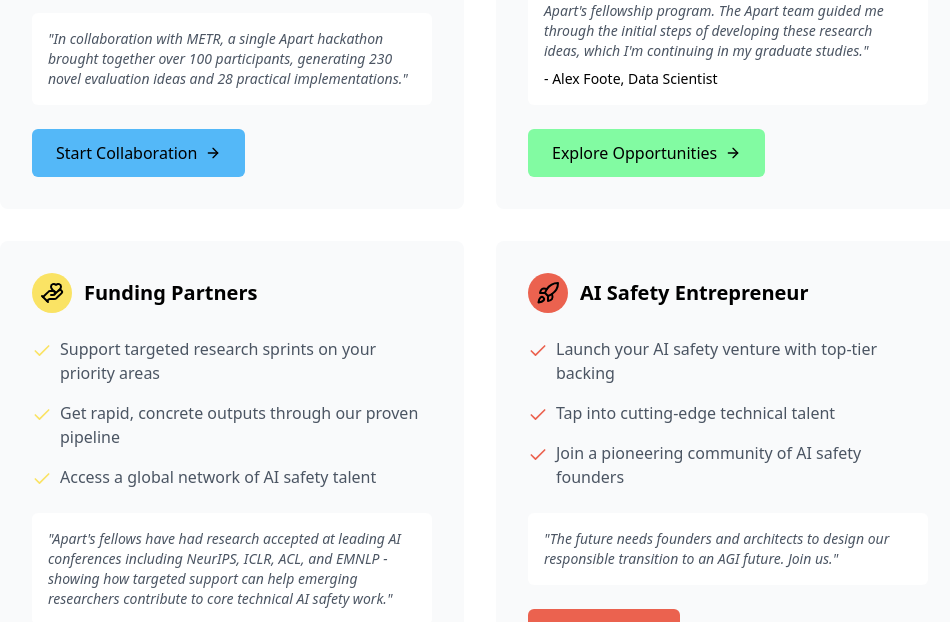
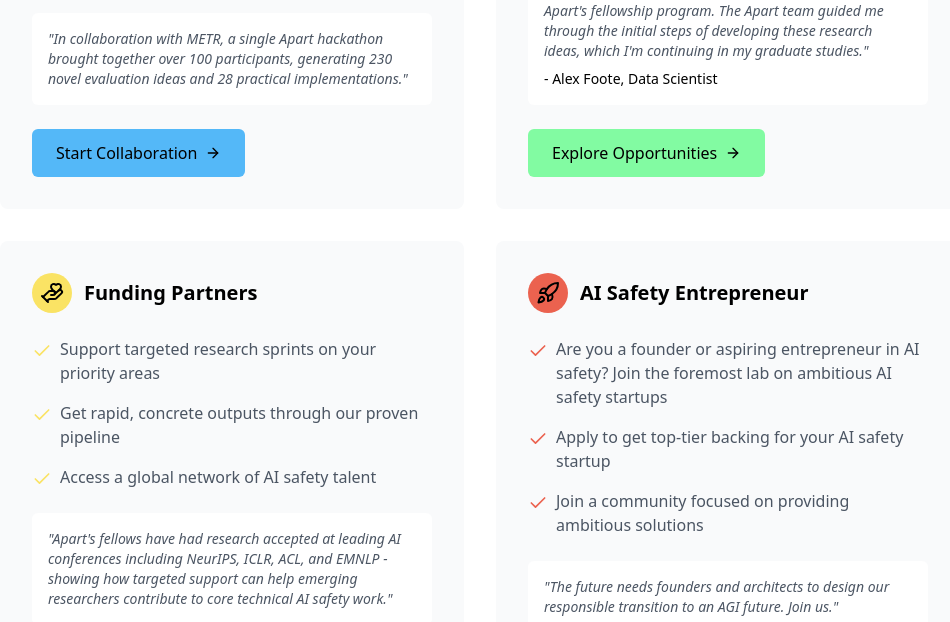
Before and after one commit to apartresearch/partner-site, a plain HTML site: page index.html in a window 1280 px wide. Shown: the part 887-1509 px from the top of the page, without its empty margins (160-1110 px from the left). Drawn offline with nearby package versions, Linux system fonts and the light colour scheme.

Commit message:
Updated entrepreneur

```diff
--- a/index.html
+++ b/index.html
@@ -319,7 +319,8 @@
                   class="w-5 h-5 mt-1 flex-shrink-0 text-seldon"
                 ></i>
                 <p class="text-gray-600">
-                  Launch your AI safety venture with top-tier backing
+                  Are you a founder or aspiring entrepreneur in AI safety? Join
+                  the foremost lab on ambitious AI safety startups
                 </p>
               </div>
               <div class="flex items-start gap-2">
@@ -328,7 +329,7 @@
                   class="w-5 h-5 mt-1 flex-shrink-0 text-seldon"
                 ></i>
                 <p class="text-gray-600">
-                  Tap into cutting-edge technical talent
+                  Apply to get top-tier backing for your AI safety startup
                 </p>
               </div>
               <div class="flex items-start gap-2">
@@ -337,7 +338,7 @@
                   class="w-5 h-5 mt-1 flex-shrink-0 text-seldon"
                 ></i>
                 <p class="text-gray-600">
-                  Join a pioneering community of AI safety founders
+                  Join a community focused on providing ambitious solutions
                 </p>
               </div>
             </div>
```
